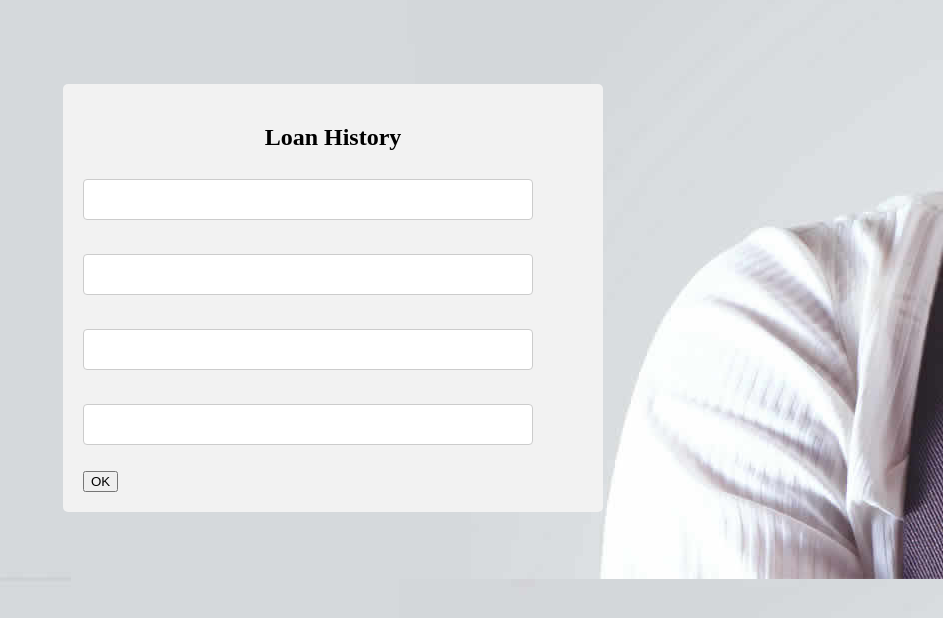
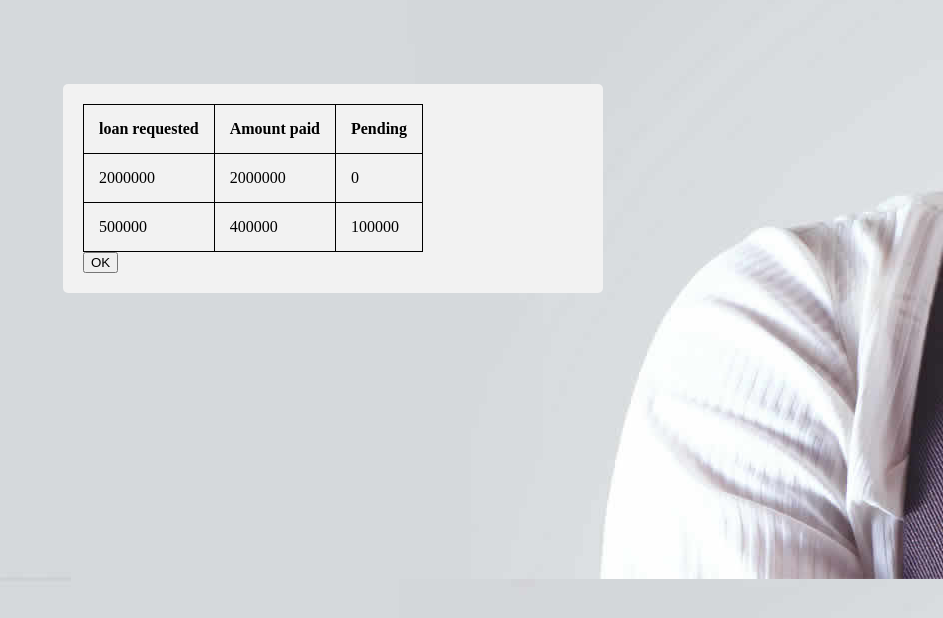
Before and after one commit to kessyy/quickCredit, a plain HTML site: page UI/loan-history.html in a window 1280 px wide. Shown: the part 116-734 px from the top of the page, without its empty margins (337-1280 px from the left). Drawn offline with Linux system fonts and the light colour scheme.

Commit message:
changing loan-history structure

```diff
--- a/UI/loan-history.html
+++ b/UI/loan-history.html
@@ -8,14 +8,24 @@
 </head>
 <body>
     <div class="Layer5">
-        <form method="GET">
-            <h2>Loan History</h2>
-                <input type="text" value=""></br></br>
-                <input type="text" value=""></br></br>
-                <input type="text" value=""></br></br>
-                <input type="text" value=""></br></br>
-                <input type="button"value="OK" onclick="window.location.href='welcome.html';"></a>
-        </form>
+        <table>
+            <tr>
+                <th>loan requested</th>
+                <th>Amount paid</th>
+                <th>Pending</th>
+            </tr>
+            <tr>
+                <td>2000000</td>
+                <td>2000000</td>
+                <td>0</td>
+            </tr>
+            <tr>
+                <td>500000</td>
+                <td>400000</td>
+                <td>100000</td>
+            </tr>
+        </table>
+            <button value="OK" onclick="window.location.href='welcome.html';"></a>OK</button>
     </div>
 </body>
 </html>
--- a/UI/signup.css
+++ b/UI/signup.css
@@ -26,6 +26,12 @@ background-image: url(intro-bg.jpg);
 a:hover {
   color: rgb(58, 178, 248);
   background-color: #FFFFFF;
+}
+table, th, td {
+  border: 1px solid black;
+  border-collapse: collapse;
+  border-spacing: 5px;
+  padding: 15px;
 }
 #Layer1 {
 	position:absolute;
```
